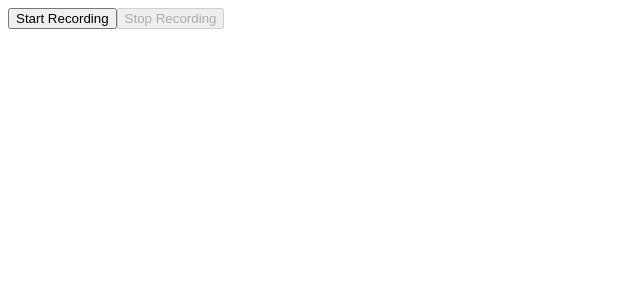
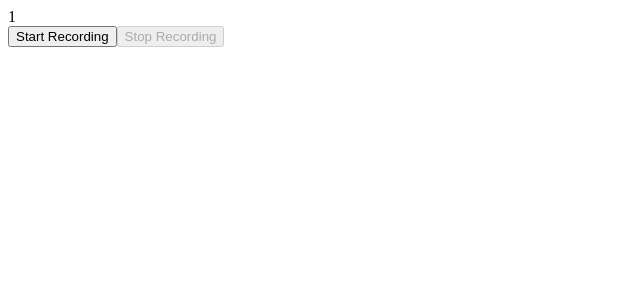
Before and after one commit to Shumpei0111/web-speech-recorder, a React (Vite) app: page / in a window 1280 px wide. Shown: the top 300 px of the page, without its empty margins (0-640 px from the left). Built offline with nearby package versions, Linux system fonts and the light colour scheme.

Commit message:
ナンバリング

```diff
--- a/src/App.tsx
+++ b/src/App.tsx
@@ -6,6 +6,7 @@ function App() {
 
   return (
     <main>
+      1
       <div>
         <button onClick={startRecording} disabled={isRecording}>
           Start Recording
```
